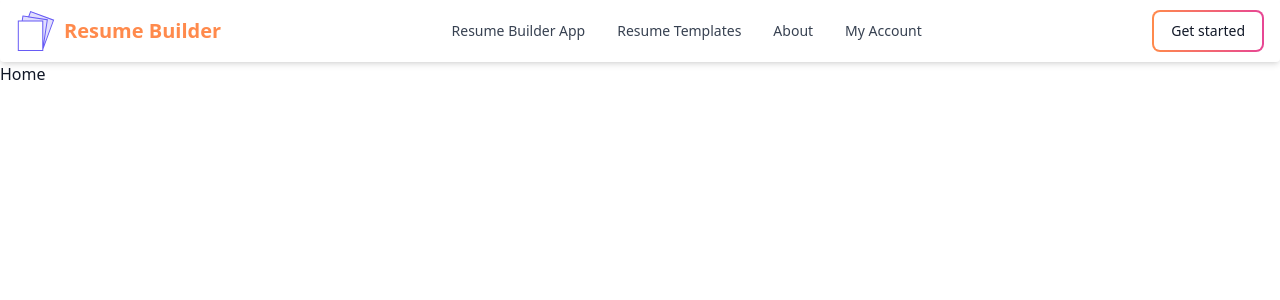
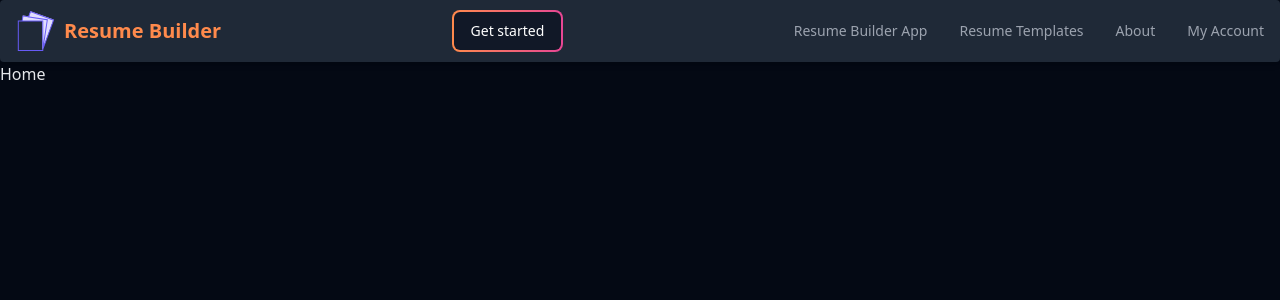
Before and after one commit to MuhammadBilal0111/BaliResumate, a React (Vite) app in the folder Client/: page / in a window 1280 px wide. Shown: the top 300 px of the page. Built offline with nearby package versions, Linux system fonts and the light colour scheme.

Commit message:
creating 404 page not found UI

```diff
--- a/Client/src/App.jsx
+++ b/Client/src/App.jsx
@@ -4,6 +4,7 @@ import SignUp from "./pages/SignUp";
 import Home from "./pages/Home";
 import Dashboard from "./pages/Dashboard";
 import Header from "./components/Header";
+import PageNotFound from "./pages/PageNotFound";
 function App() {
   return (
     <BrowserRouter>
@@ -13,6 +14,7 @@ function App() {
         <Route path="/sign-in" element={<SignIn />}></Route>
         <Route path="/sign-up" element={<SignUp />}></Route>
         <Route path="/dashboard" element={<Dashboard />}></Route>
+        <Route path="*" element={<PageNotFound />}></Route>
       </Routes>
     </BrowserRouter>
   );
--- a/Client/src/components/Header.jsx
+++ b/Client/src/components/Header.jsx
@@ -3,30 +3,38 @@ import { Button, Navbar } from "flowbite-react";
 import { Link } from "react-router-dom";
 function Header() {
   return (
-    <Navbar className="text-center text-4xl shadow-md px-4" fluid rounded>
+    <Navbar className="text-center shadow-md px-4" fluid rounded>
       <Navbar.Brand href="" className="flex gap-2">
         <img src="/logo.svg" width={40} height={40} alt="" />
         <span className="self-center whitespace-nowrap text-xl font-bold text-orange-400">
           Resume Builder
         </span>
       </Navbar.Brand>
-      <Navbar.Toggle />
+      <div className="flex gap-2">
+        <Link to="/sign-in">
+          <Button
+            className="bg-gradient-to-r from-orange-400 to-pink-500"
+            outline
+          >
+            Get started
+          </Button>
+        </Link>
+        <Navbar.Toggle />
+      </div>
       <Navbar.Collapse>
         <Navbar.Link href="" className="hover:bg-orange-400">
           Resume Builder App
         </Navbar.Link>
-        <Navbar.Link href="">Resume Templates</Navbar.Link>
-        <Navbar.Link href="">About</Navbar.Link>
-        <Navbar.Link href="">My Account</Navbar.Link>
+        <Navbar.Link href="" className="hover:bg-orange-400">
+          Resume Templates
+        </Navbar.Link>
+        <Navbar.Link href="" className="hover:bg-orange-400">
+          About
+        </Navbar.Link>
+        <Navbar.Link href="" className="hover:bg-orange-400">
+          My Account
+        </Navbar.Link>
       </Navbar.Collapse>
-      <Link to="/sign-in">
-        <Button
-          className="bg-gradient-to-r from-orange-400 to-pink-500"
-          outline
-        >
-          Get started
-        </Button>
-      </Link>
     </Navbar>
   );
 }
--- a/Client/src/components/ThemeProvider.jsx
+++ b/Client/src/components/ThemeProvider.jsx
@@ -2,7 +2,7 @@ import React from "react";
 
 function ThemeProvider({ children }) {
   return (
-    <div className="">
+    <div className="dark">
       <div className="bg-white text-gray-900 dark:bg-[rgb(4,9,20)] dark:text-gray-200 min-h-screen">
         {children}
       </div>
--- /dev/null
+++ b/Client/src/pages/PageNotFound.jsx
@@ -0,0 +1,29 @@
+import React from "react";
+import { Link } from "react-router-dom";
+import { Button } from "flowbite-react";
+function PageNotFound() {
+  return (
+    <div className="min-h-screen w-full max-w-8xl mx-auto flex flex-col justify-center items-center p-5 gap-5">
+      <div className="w-80">
+        <img
+          className="RV8RoaI_SlEMC5CEQ3ms _9OKVeTXzfSwD_NYO6_G w-full"
+          src="https://flowbite.s3.amazonaws.com/blocks/marketing-ui/404/404-computer.svg"
+          alt="404 Not Found"
+        ></img>
+      </div>
+      <div className="flex flex-col gap-4 items-center">
+        <h1 className="font-bold font-serif md:text-6xl text-4xl text-blue-500 t">
+          404 Not Found
+        </h1>
+        <p className="md:text-2xl text-lg dark:text-whitetext-gray-800">
+          Whoops! That page doesn't exist
+        </p>
+        <Link to="/">
+          <Button type="button">Back to the Home Page</Button>
+        </Link>
+      </div>
+    </div>
+  );
+}
+
+export default PageNotFound;
```
